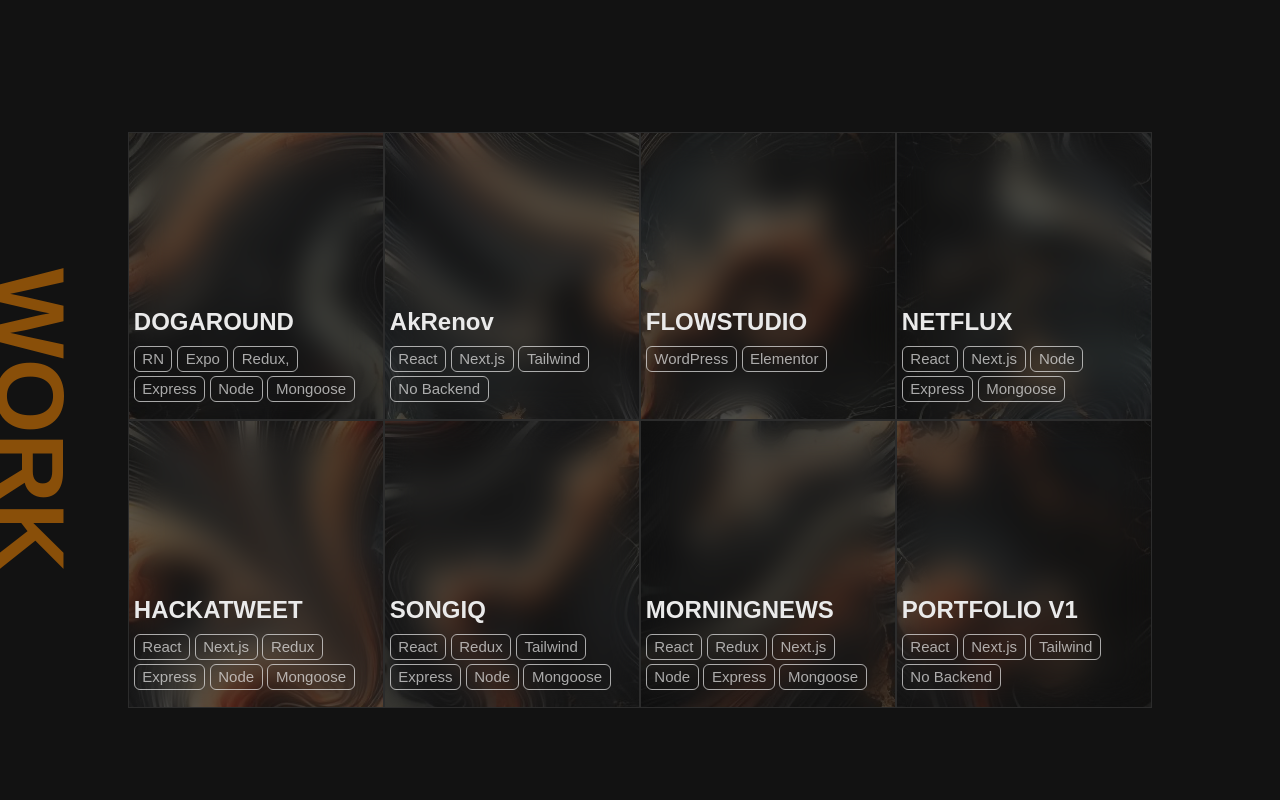
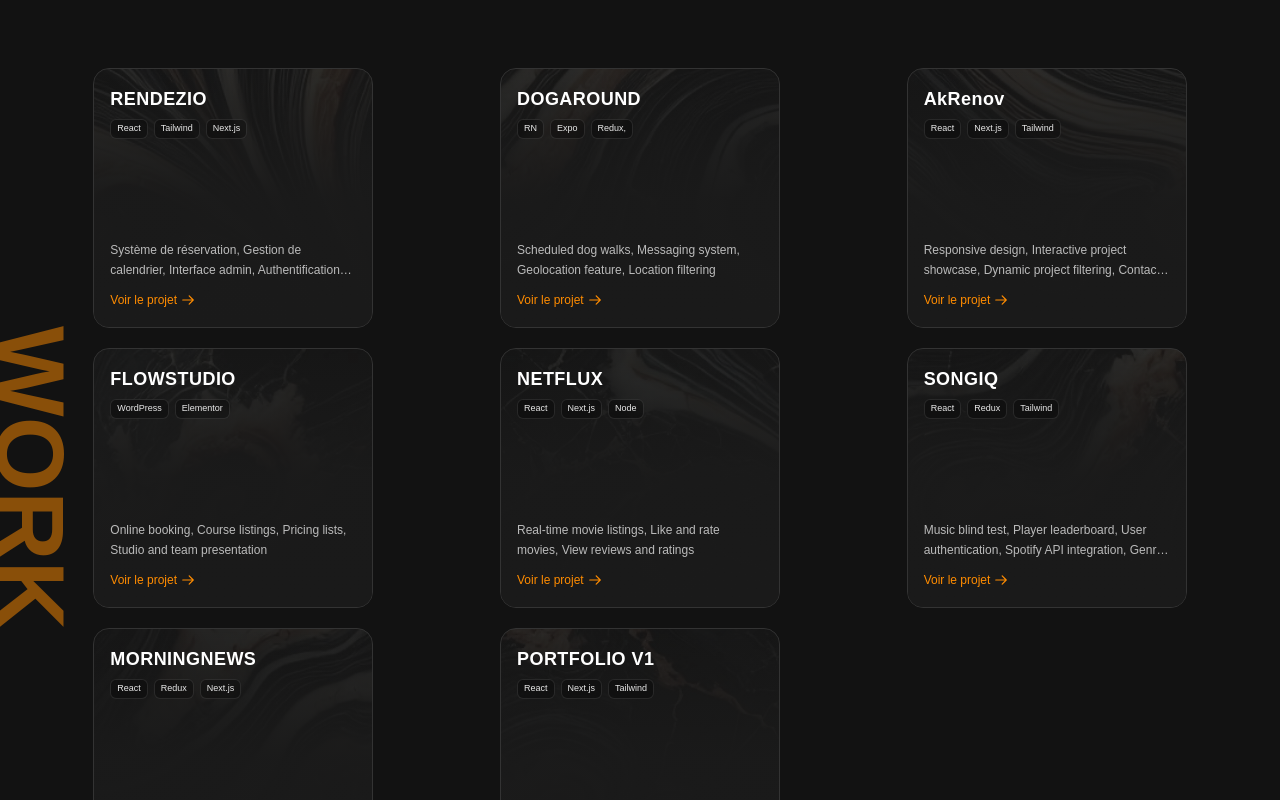
Before and after one commit to GaspardPcht/portfolio-v2, a Next.js app: page / in a window 1280 px wide. Shown: the part 1580-2380 px from the top of the page. Built offline with nearby package versions, Linux system fonts and the light colour scheme.

Commit message:
change cards for pres project

```diff
--- a/app/Work/page.tsx
+++ b/app/Work/page.tsx
@@ -1,4 +1,3 @@
-
 import Card from "../components/Cards";
 
 
@@ -17,6 +16,15 @@
 
   const projects: Project[] = [
     {
+      id: "rendezio",
+      title: "RENDEZIO",
+      frontend: "React, Tailwind, Next.js",
+      backend: "Express, Node, MongoDB",
+      functionalities: "Système de réservation, Gestion de calendrier, Interface admin, Authentification utilisateur",
+      projetURL: "https://rendezio-frontend.vercel.app/",
+      backgroundImage: "/assets/5.png",
+    },
+    {
       id: "dogAround",
       title: "DOGAROUND",
       frontend: "RN, Expo, Redux,",
@@ -25,7 +33,7 @@
         "Scheduled dog walks, Messaging system, Geolocation feature, Location filtering",
       projetURL:
         "https://expo.dev/preview/update?message=add%20vercel.json%20for%20deploy&updateRuntimeVersion=1.0.0&createdAt=2024-10-31T16%3A46%3A10.216Z&slug=exp&projectId=47fbcdfe-2ba4-46d5-afa7-f7840c4f9631&group=80a6fc39-96a9-4010-a174-341e5329c01c",
-      backgroundImage: "./assets/1.png", // Add backgroundImage for this project
+      backgroundImage: "/assets/1.png",
     },
     {
       id: "AkRenov",
@@ -35,7 +43,7 @@
       functionalities:
      "Responsive design, Interactive project showcase, Dynamic project filtering, Contact form with validation",
       projetURL: "https://ak-renov.vercel.app/",
-      backgroundImage: "./assets/7.png",
+      backgroundImage: "/assets/7.png",
     },
     {
       id: "flowStudio",
@@ -45,7 +53,7 @@
       functionalities:
         "Online booking, Course listings, Pricing lists, Studio and team presentation",
       projetURL: "https://poledancewithme.wordpress.com/",
-      backgroundImage: "./assets/6.png",
+      backgroundImage: "/assets/6.png",
     },
     {
       id: "netflux",
@@ -55,16 +63,7 @@
       functionalities:
         "Real-time movie listings, Like and rate movies, View reviews and ratings",
       projetURL: "https://netflux-frontend.vercel.app/",
-      backgroundImage: "./assets/3.png",
-    },
-    {
-      id: "HackaTweet",
-      title: "HACKATWEET",
-      frontend: "React, Next.js, Redux",
-      backend: "Express, Node, Mongoose",
-      functionalities: "Account creation, Tweeting, Hashtag support",
-      projetURL: "https://hacka-tweet-front.vercel.app/",
-      backgroundImage: "./assets/5.png",
+      backgroundImage: "/assets/3.png",
     },
     {
       id: "songIQ",
@@ -75,7 +74,7 @@
       functionalities:
         "Music blind test, Player leaderboard, User authentication, Spotify API integration, Genre-based filtering",
       projetURL: "https://song-iq-front.vercel.app/",
-      backgroundImage: "./assets/2.png", // Add backgroundImage for this project
+      backgroundImage: "/assets/2.png",
     },
     {
       id: "Morning News",
@@ -84,7 +83,7 @@
       backend: "Node, Express, Mongoose",
       functionalities: "Article reading, Account creation, Add to favorites",
       projetURL: "https://morning-news-front-beige.vercel.app/",
-      backgroundImage: "./assets/4.png",
+      backgroundImage: "/assets/4.png",
     },
     {
       id: "PortfolioV1",
@@ -93,22 +92,29 @@
       backend: "No Backend",
       functionalities: "Responsive design, Project showcase, Contact form",
       projetURL: "https://portfolio-lilac-kappa-24.vercel.app/",
-      backgroundImage: "./assets/8.png",
+      backgroundImage: "/assets/8.png",
     }
   ];
 
   return (
-    <div className="relative min-h-screen flex flex-col items-center justify-center">
-      {/* Main Text */}
+    <div className="relative min-h-screen flex flex-col items-center justify-center px-4 py-16 md:py-12">
+      {/* Titre WORK */}
       <div className="absolute left-[4vw] md:left-[4vw] lg:left-[2vw] top-[50%] transform -translate-y-1/2 -translate-x-1/2 pl-2">
-        <span className="flex text-[64px] md:text-[96px] opacity-50 font-bold font-khula text-[#FF8C00] stroke-black stroke-1 rotate-90">
+        <span className="flex text-[64px] md:text-[96px] opacity-50 font-bold font-khula text-[#FF8C00]
+          stroke-black stroke-1 rotate-90 hover:opacity-75 transition-opacity duration-300">
           WORK
         </span>
       </div>
-      <div className="grid grid-cols-1 sm:grid-cols-2 md:grid-cols-2 lg:grid-cols-4  p-4">
+
+      {/* Grille de projets avec largeur maximale réduite */}
+      <div className="w-full max-w-[1200px]">
+        <div className="grid grid-cols-1 sm:grid-cols-2 lg:grid-cols-3 2xl:grid-cols-4 gap-4 md:gap-5">
           {projects.map((project) => (
+            <div
+              key={project.id}
+              className="transform transition-all duration-300 hover:-translate-y-1 max-w-[280px] mx-auto w-full"
+            >
               <Card
-            key={project.id} // Don't forget to add a key
                 backgroundImage={project.backgroundImage}
                 title={project.title}
                 text={project.functionalities}
@@ -118,7 +124,9 @@
                 ]}
                 href={project.projetURL}
               />
+            </div>
           ))}
+        </div>
       </div>
     </div>
   );
--- a/app/components/Cards.tsx
+++ b/app/components/Cards.tsx
@@ -1,98 +1,107 @@
 import React from "react";
-import { HiOutlineArrowSmRight } from "react-icons/hi";
+import Image from 'next/image';
+import Link from 'next/link';
+import { motion } from 'framer-motion';
 
 interface CardProps {
   backgroundImage: string;
   title: string;
   text: string;
-  width?: string;
-  height?: string;
   genres: string[];
-  opacity?: number;
-href: string
+  href: string;
 }
 
-const Card: React.FC<CardProps> = ({
-  backgroundImage,
-  title,
-  text,
-  width = "w-64",
-  height = "h-72",
-  genres,
-  opacity = 0.35,
-href
-}) => {
-  // Function to group genres by three
-  const groupGenres = (genres: string[]) => {
-    const grouped: string[][] = [];
-    for (let i = 0; i < genres.length; i += 3) {
-      grouped.push(genres.slice(i, i + 3));
-    }
-    return grouped;
-  };
-
+export default function Card({ backgroundImage, title, text, genres, href }: CardProps) {
   return (
-    <div
-      className={`border-[1px] border-[#2C2C2C] hover:border-[#FF8C00] card ${width} ${height} group relative flex justify-end flex-col p-[0.3em] z-[1] overflow-hidden`}
+    <motion.div
+      initial={{ opacity: 0, y: 20 }}
+      whileInView={{ opacity: 1, y: 0 }}
+      viewport={{ once: true }}
+      transition={{ duration: 0.5 }}
     >
-      {/* Background image container with opacity */}
-      <div
-        className="absolute top-0 left-0 h-full w-full"
-        style={{
-          backgroundImage: `url(${backgroundImage})`,
-          backgroundSize: "cover",
-          backgroundPosition: "center",
-          opacity: opacity,
-          zIndex: -1,
-        }}
-      ></div>
-
-      {/* Default backdrop blur container */}
-      <div className="absolute top-0 left-0 h-full w-full backdrop-blur-lg transition-all hover:backdrop-blur-lg"></div>
-
-      <div className="container text-[#EAEAEA] relative font-khula flex flex-col">
-        <div className="h-12 w-full flex items-center">
-          <h1 className="font-khula text-[#EAEAEA] font-bold text-[1.5em] ">
-            {title}
-          </h1>
+      <Link
+        href={href}
+        target="_blank"
+        className="block h-[220px] md:h-[260px] w-full relative overflow-hidden group rounded-2xl
+          bg-[#1A1A1A] hover:bg-[#222222]
+          transition-all duration-500 ease-out
+          border border-[#333333] hover:border-[#FF8C00]
+          hover:shadow-lg hover:shadow-[#FF8C00]/5"
+      >
+        {/* Image de fond avec effets */}
+        <div className="absolute inset-0 transition-transform duration-700">
+          <Image
+            src={backgroundImage}
+            alt={title}
+            fill
+            className="object-cover object-center opacity-20 group-hover:opacity-40
+              scale-110 group-hover:scale-100 transition-all duration-700
+              filter contrast-100 brightness-50 group-hover:brightness-75 saturate-50 group-hover:saturate-75"
+            sizes="(max-width: 768px) 100vw, (max-width: 1200px) 50vw, 33vw"
+            priority
+            quality={90}
+          />
         </div>
 
-        {/* Conteneur de genres avec hauteur fixe */}
-        <div className="h-14 overflow-hidden">
-          {groupGenres(genres).map((group, index) => (
-            <div
+        {/* Overlay avec dégradé */}
+        <div className="absolute inset-0 bg-gradient-to-t from-[#1A1A1A] via-[#1A1A1A]/95 to-transparent
+          group-hover:from-[#1A1A1A]/90 group-hover:via-[#1A1A1A]/80 group-hover:to-transparent" />
+
+        {/* Effet de ligne décorative */}
+        <div className="absolute top-0 left-0 w-full h-[1px] bg-gradient-to-r from-transparent via-[#FF8C00]/50 to-transparent
+          transform scale-x-0 group-hover:scale-x-100 transition-transform duration-700 z-10" />
+
+        {/* Contenu principal - Ajusté pour mobile */}
+        <div className="absolute inset-0 p-3 md:p-4 flex flex-col justify-between z-20">
+          {/* En-tête */}
+          <div className="space-y-1 md:space-y-1.5">
+            <h3 className="text-base md:text-lg font-bold text-white tracking-wide group-hover:text-[#FF8C00] transition-colors duration-300">
+              {title}
+            </h3>
+            <div className="flex flex-wrap gap-1 md:gap-1.5">
+              {genres.slice(0, 3).map((genre, index) => (
+                genre && (
+                  <span
                     key={index}
-              className="flex justify-start items-center h-fit gap-[0.3em] mb-1"
+                    className="px-1.5 py-0.5 text-[8px] md:text-[9px] rounded-md
+                      bg-black/30 text-white/90 backdrop-blur-sm
+                      border border-white/10 group-hover:border-[#FF8C00]/30
+                      transition-all duration-300"
                   >
-              {group.map((genre) => (
-                <div
-                  key={genre}
-                  className="border border-[#EAEAEA] rounded-md text-[#EAEAEA] font-khula text-[15px] font-normal px-[0.5em] py-[0.05em] opacity-70 duration-300 "
-                >
-                  <p>{genre}</p>
-                </div>
-              ))}
-            </div>
+                    {genre}
+                  </span>
+                )
               ))}
             </div>
           </div>
 
-      <p className="font-khula block text-[#EAEAEA] relative h-[0em] group-hover:h-[275px] leading-[1.2em] duration-500 overflow-hidden mt-3">
+          {/* Partie inférieure */}
+          <div className="space-y-2 md:space-y-3">
+            <p className="text-white/70 text-xs leading-relaxed line-clamp-2 group-hover:line-clamp-3
+              transition-all duration-500">
               {text}
             </p>
 
-      <a
-        href={href}
-        target="_blank" // Ouvrir dans un nouvel onglet
-        className="font-khula flex text-[#EAEAEA] justify-center relative top-10 h-[0em] group-hover:h-[275px] leading-[1.2em] duration-500 overflow-hidden"
+            {/* Bouton avec effet de glissement */}
+            <div className="inline-flex items-center">
+              <span className="relative inline-flex items-center gap-1 text-[#FF8C00] text-xs font-medium
+                before:absolute before:inset-x-0 before:bottom-0 before:h-[1px]
+                before:bg-[#FF8C00] before:origin-left before:scale-x-0
+                group-hover:before:scale-x-100 before:transition-transform before:duration-300">
+                Voir le projet
+                <svg
+                  className="w-3 md:w-3.5 h-3 md:h-3.5 transform group-hover:translate-x-1 transition-transform duration-300"
+                  fill="none"
+                  viewBox="0 0 24 24"
+                  stroke="currentColor"
                 >
-        <div className="text-mg gap-1 flex items-center mb-10 hover:text-[#FF8C00] ">
-          <p>View</p>
-          <HiOutlineArrowSmRight size={20} />
+                  <path strokeLinecap="round" strokeLinejoin="round" strokeWidth={2} d="M14 5l7 7m0 0l-7 7m7-7H3" />
+                </svg>
+              </span>
             </div>
-      </a>
           </div>
+        </div>
+      </Link>
+    </motion.div>
   );
-};
-
-export default Card;
+}
--- /dev/null
+++ b/next.config.js
@@ -0,0 +1,8 @@
+/** @type {import('next').NextConfig} */
+const nextConfig = {
+  images: {
+    domains: ['votre-domaine.com'], // Si vous utilisez des images externes
+  },
+}
+
+module.exports = nextConfig
```
Lines whose indentation alone changed are shown as unchanged.
